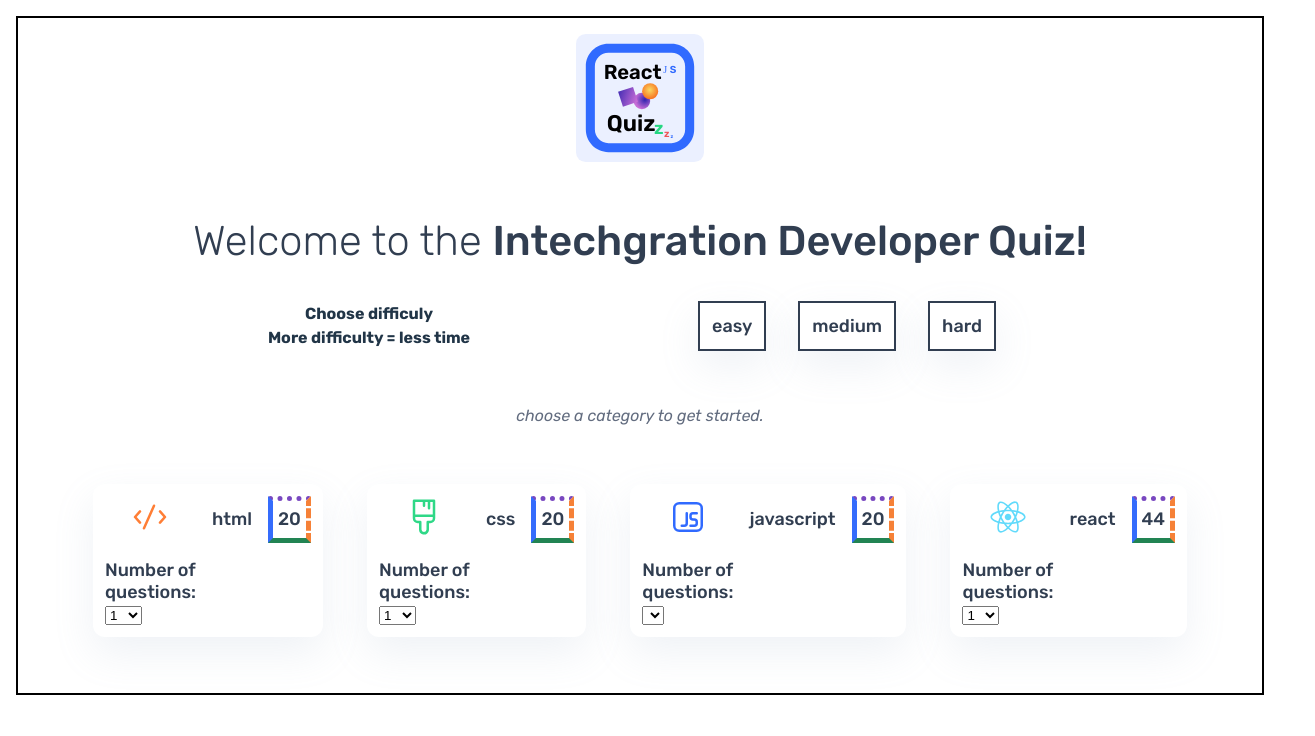
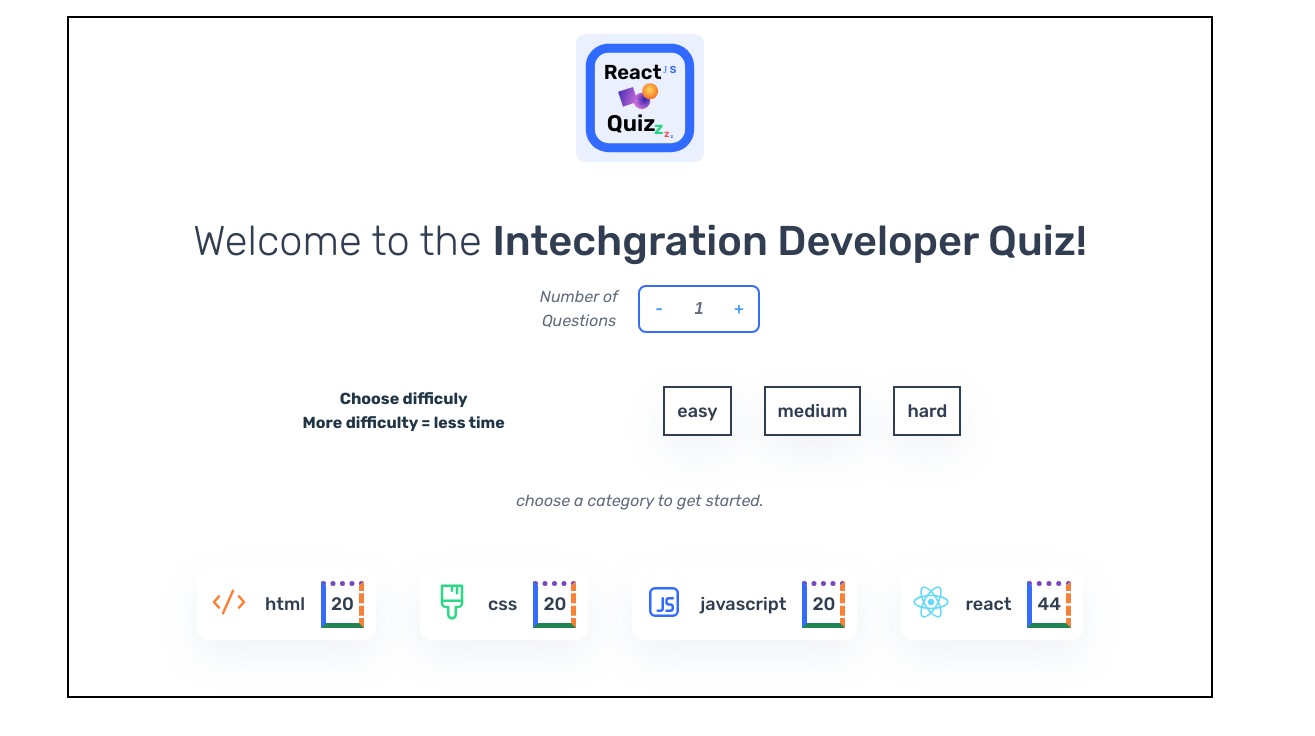
Before and after one commit to in-tech-gration/ReactQuizApp, a React (Vite) app: page / in a window 1280 px wide. Shown: the top 736 px of the page, 1315 px wide, since content can reach past the window. Built offline with nearby package versions, Linux system fonts and the light colour scheme.

Commit message:
questions count picker

```diff
--- a/src/components/MainMenu.jsx
+++ b/src/components/MainMenu.jsx
@@ -3,6 +3,7 @@ import App from "../App";
 import Header from "./Header";
 import "../index.css";
 import DiffOptions from "./DiffOptions";
+import Questions_counter_button from "./Questions_counter_button/Questions_counter_button";
 
 export default function MainMenu({
   showApp,
@@ -83,6 +84,7 @@ export default function MainMenu({
               Welcome to the{" "}
               <span className="bold">Intechgration Developer Quiz!</span>
             </h1>
+            <Questions_counter_button minValue={1} maxValue={45} />
             <DiffOptions
               chooseDiff={chooseDiff}
               isSelectedDiff={isSelectedDiff}
@@ -113,16 +115,6 @@ export default function MainMenu({
                     <p className="questions-counter-text">
                       {getCategoryLength(categoryFiltered)}
                     </p>
-                    <label>
-                      Number of questions:
-                      <select name="questions">
-                        {arrayFromCategory(category).map((value, index) => (
-                          <option key={index} value={value}>
-                            {value}
-                          </option>
-                        ))}
-                      </select>
-                    </label>
                   </button>
                 </div>
               );
--- /dev/null
+++ b/src/components/Questions_counter_button/Questions_counter_button.css
@@ -0,0 +1,100 @@
+.questions-counter-button-container {
+  align-items: center;
+  justify-content: space-around;
+  justify-items: center;
+  width: 100%;
+  margin: 0 auto;
+  max-width: 240px;
+}
+
+.start-menu > .left-content .questions-counter-button-container > p {
+  justify-items: center;
+  margin: 16px auto;
+}
+
+.questions-counter-button.btn-group {
+  display: flex;
+  align-items: center;
+  background-color: #fff;
+  border-radius: 8px;
+  overflow: hidden;
+  border: 1px solid #f5f8fb;
+  transition: border 0.3s ease;
+  justify-content: space-between;
+  max-width: 150px;
+  margin: 0 auto;
+  border: 2px solid #356cfc;
+}
+
+.questions-counter-button.btn-group:hover {
+  border: 2px solid #4097fe;
+}
+
+.questions-counter-button button {
+  width: 25px;
+  height: 25px;
+  display: flex;
+  align-items: center;
+  justify-content: center;
+  color: #4097fe;
+  background-color: #fff;
+  border: none;
+  cursor: pointer;
+  transition: all 0.3s ease;
+}
+
+.questions-counter-button button:hover {
+  background-color: #f3f9ff;
+  width: 25px;
+  height: 40px;
+  color: black;
+  border-radius: unset;
+}
+
+.questions-counter-button button:focus,
+.questions-counter-button button:focus-visible {
+  outline: none;
+}
+
+.start-menu > .left-content .questions-counter-button p {
+  width: 80px;
+  display: flex;
+  align-items: center;
+  justify-content: center;
+  margin-top: 4px;
+  margin-bottom: 4px;
+  font-weight: bold;
+}
+
+.start-menu > .left-content .questions-counter-button p input {
+  width: 40px;
+  display: flex;
+  align-items: center;
+  justify-content: center;
+  border: none;
+  margin-top: 8px;
+  margin-bottom: 8px;
+  font-weight: bold;
+  text-align: center;
+  color: #626c7f;
+  font-style: italic;
+  font-size: 1rem;
+}
+
+.start-menu
+  > .left-content
+  .questions-counter-button
+  p
+  input::-webkit-outer-spin-button,
+.start-menu
+  > .left-content
+  .questions-counter-button
+  p
+  input::-webkit-inner-spin-button {
+  -webkit-appearance: none;
+  margin: 0;
+}
+
+.start-menu > .left-content .questions-counter-button p input[type="number"] {
+  -moz-appearance: textfield; /* Firefox */
+}
--- /dev/null
+++ b/src/components/Questions_counter_button/Questions_counter_button.jsx
@@ -0,0 +1,35 @@
+import { useState } from "react";
+import "./Questions_counter_button.css";
+
+function Questions_counter_button({ minValue = 0, maxValue = 100 }) {
+  const [numberOfQuestionsCount, setnumberOfQuestionsCount] = useState(minValue);
+
+  const handleIncrementCounter = () => {
+    if (numberOfQuestionsCount < maxValue) {
+      setCount((prevState) => prevState + 1);
+    }
+  };
+
+  const handleDecrementCounter = () => {
+    if (numberOfQuestionsCount > minValue) {
+      setCount((prevState) => prevState - 1);
+    }
+  };
+
+  return (
+    <div className="questions-counter-button-container flex flex-row">
+      <p>Number of Questions</p>
+      <div className="questions-counter-button btn-group">
+      <button className="decrement-btn" onClick={handleDecrementCounter}>
+          <span className="material-symbols-outlined">-</span>
+        </button>
+        <p><input type="number" value={numberOfQuestionsCount}/></p>
+        <button className="increment-btn" onClick={handleIncrementCounter}>
+          <span className="material-symbols-outlined">+</span>
+        </button>
+      </div>
+    </div>
+  );
+}
+
+export default Questions_counter_button;
```
